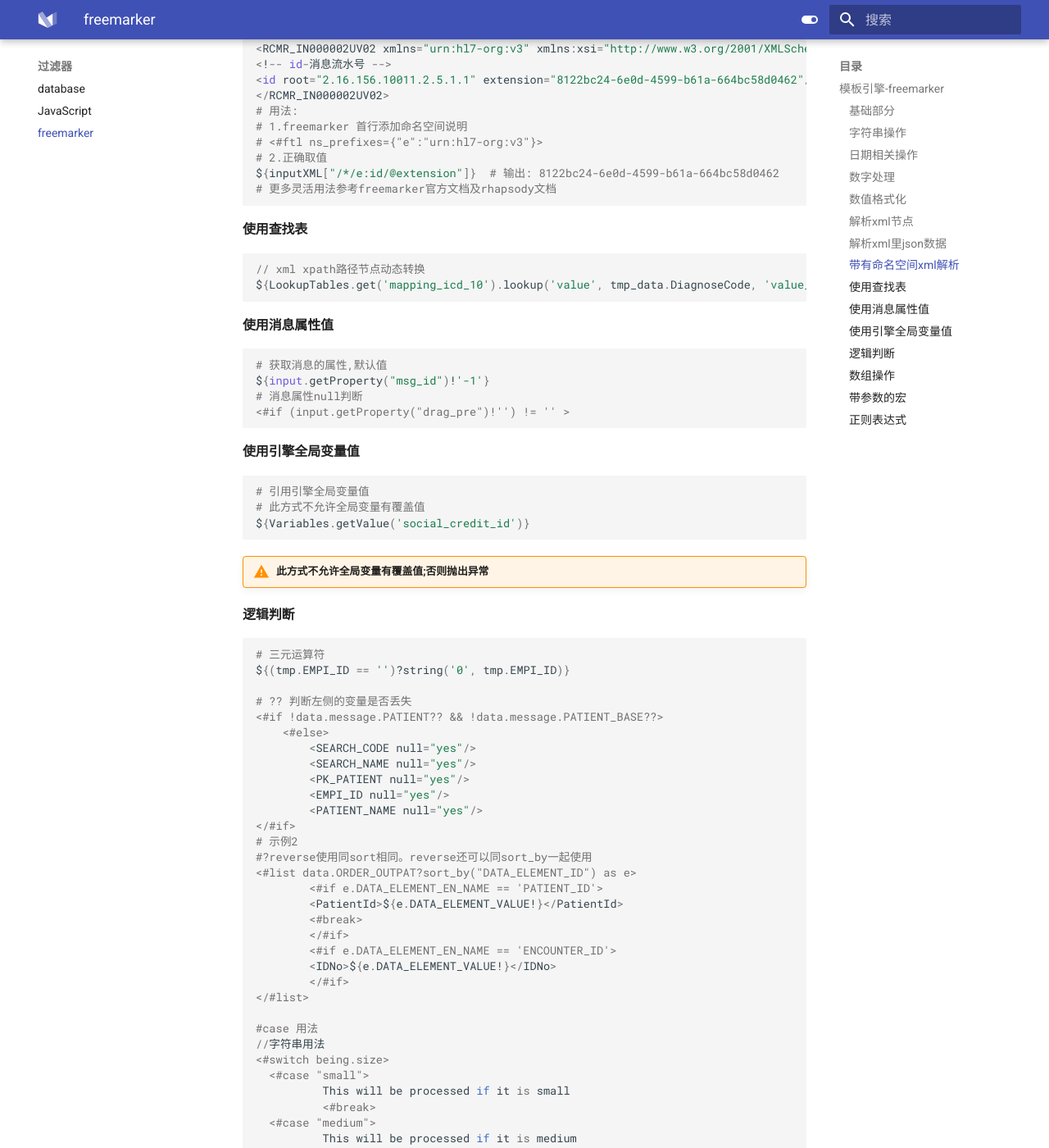
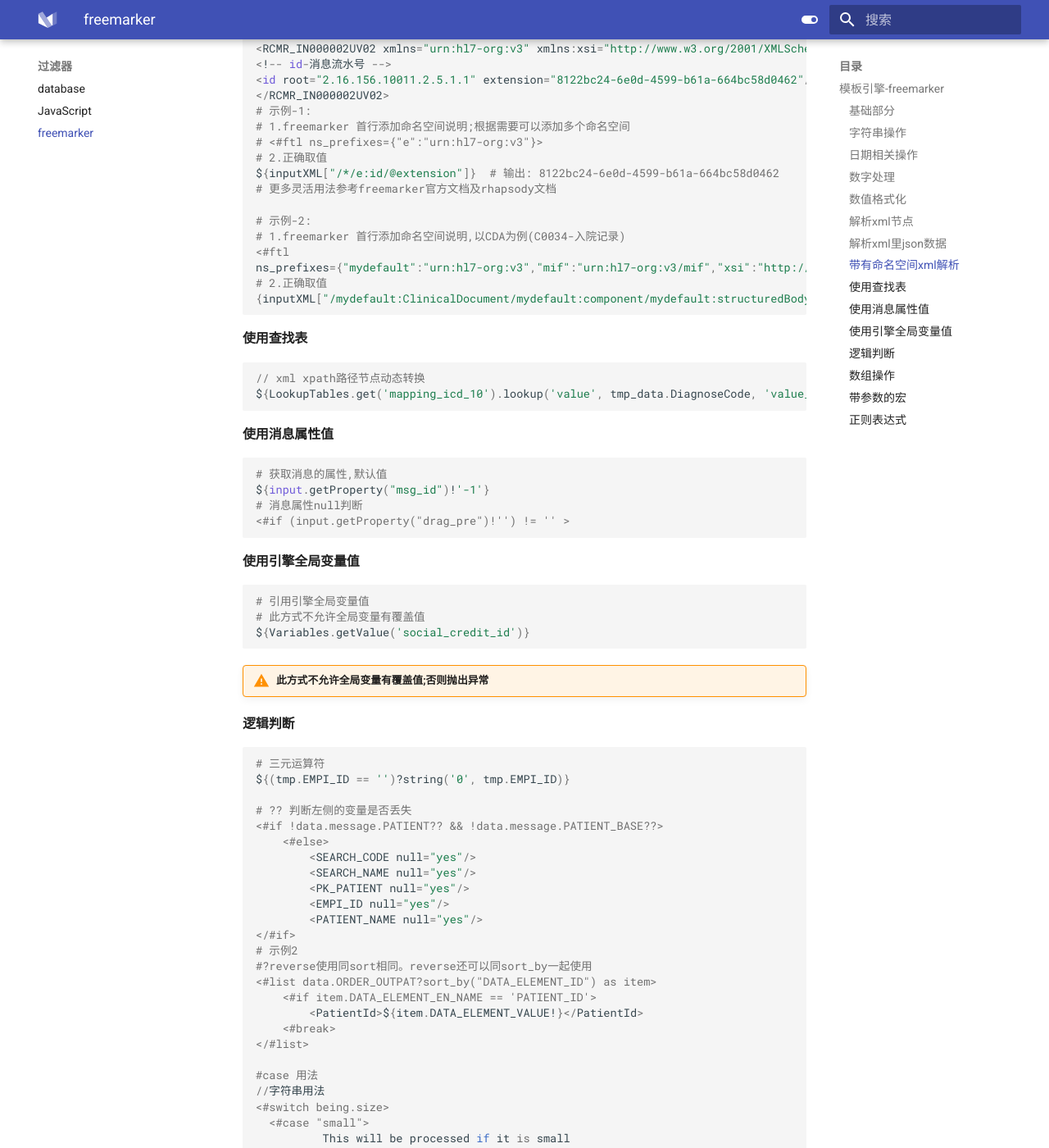
Before and after one commit to liaozhimingandy/demo, an MkDocs documentation site: the page built from docs/filter/freemarker.md, in a window 1280 px wide and 1400 px high, scrolled down 5128 px. Shown: the whole window at 82% size. Built offline with MkDocs 1.6.1 and Material for MkDocs 9.7.7, drawn with Linux system fonts in a browser that asks for light colours; some of the changed text lies outside the part shown.

Commit message:
1.完善部分文档内容;

````diff
--- a/docs/filter/freemarker.md
+++ b/docs/filter/freemarker.md
@@ -257,12 +257,19 @@ ${inputXML.message.SourceAndScheduleInfo[0].SCHEDULE_DOCTOR_ID!}
 <!-- id-消息流水号 -->
 <id root="2.16.156.10011.2.5.1.1" extension="8122bc24-6e0d-4599-b61a-664bc58d0462"/>
 </RCMR_IN000002UV02>
-# 用法:
-# 1.freemarker 首行添加命名空间说明
+# 示例-1:
+# 1.freemarker 首行添加命名空间说明;根据需要可以添加多个命名空间
 # <#ftl ns_prefixes={"e":"urn:hl7-org:v3"}>
 # 2.正确取值
 ${inputXML["/*/e:id/@extension"]}  # 输出: 8122bc24-6e0d-4599-b61a-664bc58d0462
 # 更多灵活用法参考freemarker官方文档及rhapsody文档
+
+# 示例-2:
+# 1.freemarker 首行添加命名空间说明,以CDA为例(C0034-入院记录)
+<#ftl
+ns_prefixes={"mydefault":"urn:hl7-org:v3","mif":"urn:hl7-org:v3/mif","xsi":"http://www.w3.org/2001/XMLSchema-instance"}>
+# 2.正确取值
+{inputXML["/mydefault:ClinicalDocument/mydefault:component/mydefault:structuredBody/mydefault:component[7]/mydefault:section/mydefault:entry/mydefault:observation/mydefault:value/@xsi:type"]}
 ```
 
 #### 使用查找表
@@ -308,14 +315,10 @@ ${(tmp.EMPI_ID == '')?string('0', tmp.EMPI_ID)}
 </#if>
 # 示例2
 #?reverse使用同sort相同。reverse还可以同sort_by一起使用
-<#list data.ORDER_OUTPAT?sort_by("DATA_ELEMENT_ID") as e>
-		<#if e.DATA_ELEMENT_EN_NAME == 'PATIENT_ID'>
-		<PatientId>${e.DATA_ELEMENT_VALUE!}</PatientId>
-        <#break>
-		</#if>
-		<#if e.DATA_ELEMENT_EN_NAME == 'ENCOUNTER_ID'>
-		<IDNo>${e.DATA_ELEMENT_VALUE!}</IDNo>
-		</#if>
+<#list data.ORDER_OUTPAT?sort_by("DATA_ELEMENT_ID") as item>
+	<#if item.DATA_ELEMENT_EN_NAME == 'PATIENT_ID'>
+		<PatientId>${item.DATA_ELEMENT_VALUE!}</PatientId>
+	<#break>
 </#list>
 
 #case 用法
````
Also changed, not shown: other parts of docs/filter/freemarker.md (+1 -1 lines), docs/setup/system-requirements.md (+10 -0 lines).
